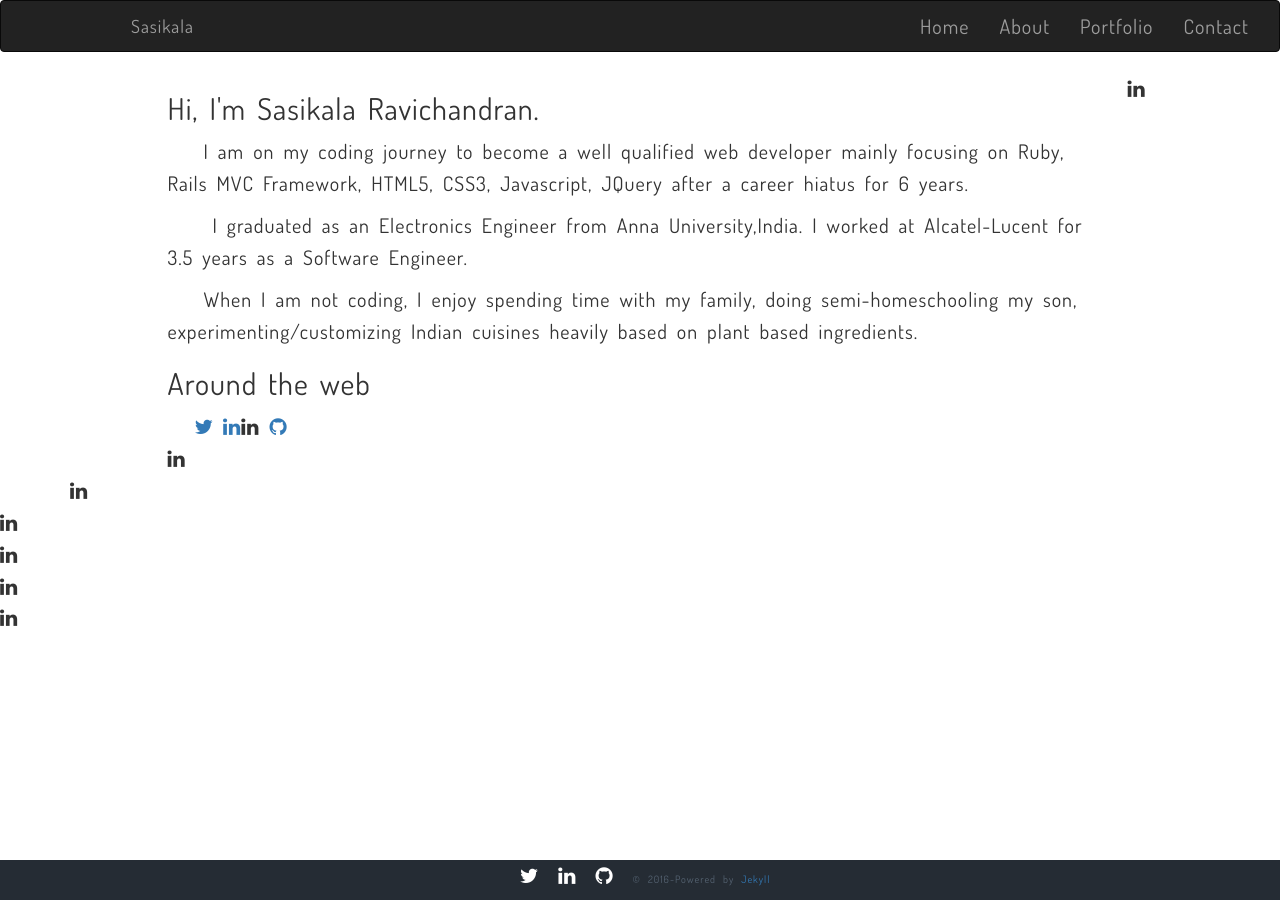
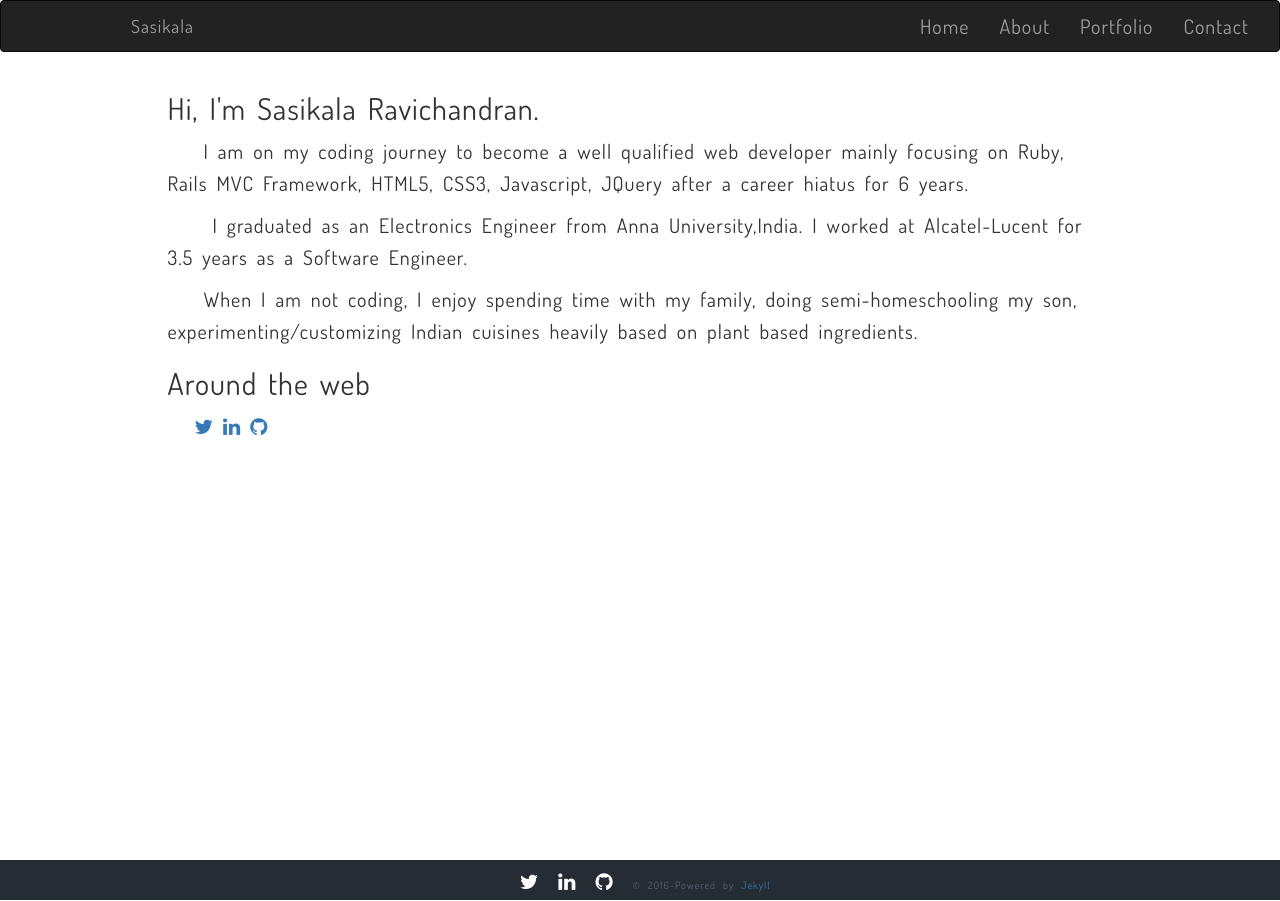
Before and after one commit to Sasikala-Ravichandran/sasi-kala.github.io, a Jekyll site: the page built from about.html, in a window 1280 px wide. Built offline with Jekyll 4.4.1, drawn with Linux system fonts in a browser that asks for light colours; nearby versions of some CDN libraries; Markdown is read by kramdown in place of the engine named in the settings; comment, search, counter and statistics services are not loaded.

Commit message:
Modified about page

```diff
--- a/about.html
+++ b/about.html
@@ -16,7 +16,7 @@ title: About
   </a>
 
   <a href="https://www.linkedin.com/in/sasikala-ravichandran-5b066419">
-    <i class="fa fa-linkedin">
+    <i class="fa fa-linkedin"></i>
   </a>
 
   <a href="https://github.com/Sasikala-Ravichandran">
```
